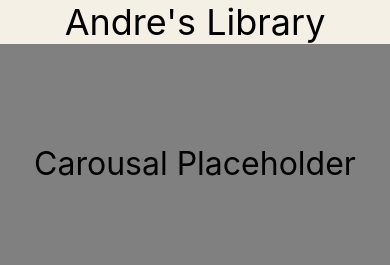
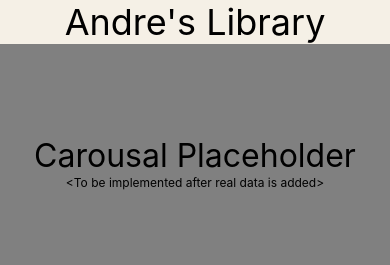
Before and after one commit to Ageorge96/MyLibrary, a React Native app: screen / in a window 390 px wide. Shown: the top 265 px of the page. Built offline with nearby package versions, Linux system fonts and the light colour scheme.

Commit message:
chore: add note for carousal implementation

```diff
--- a/src/screens/home.tsx
+++ b/src/screens/home.tsx
@@ -13,6 +13,7 @@ export function HomeScreen() {
       </View>
       <View style={styles.carousalView} >
         <Text style={{fontSize: 32}} >Carousal Placeholder</Text>
+        <Text style={{fontSize: 12}} >{'<To be implemented after real data is added>'}</Text>
       </View>
       <HomeSection title="My Bookmark" books={mockBookmarks} />
       <HomeSection title="My Wishlist" books={mockBookmarks} alt />
```
